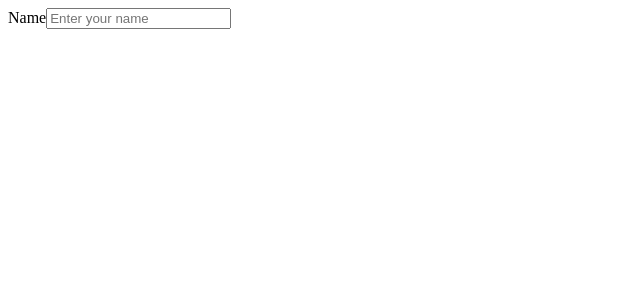
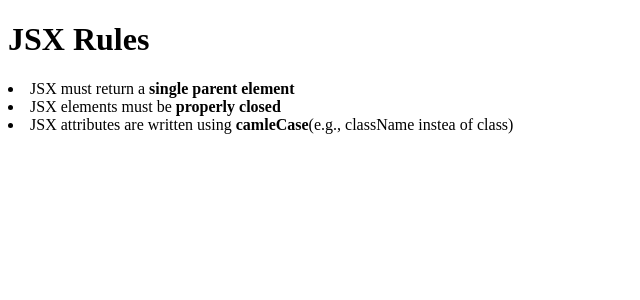
Before and after one commit to ShubhamVerma-Developer/50hours-react-JS-19, a React (Vite) app in the folder intro/react-demos/: page / in a window 1280 px wide. Shown: the top 300 px of the page, without its empty margins (0-640 px from the left). Built offline with nearby package versions, Linux system fonts and the light colour scheme.

Commit message:
create the JSXRules component and render this component in the App file

```diff
--- a/intro/react-demos/src/App.jsx
+++ b/intro/react-demos/src/App.jsx
@@ -1,8 +1,8 @@
-import WelcomeMessage from "./components/WelcomeMessage";
+import JSXRules from "./components/JSXRules";
 
 function App() {
   return <div>
-    <WelcomeMessage />
+    <JSXRules />
   </div>
 }
 
--- /dev/null
+++ b/intro/react-demos/src/components/JSXRules.jsx
@@ -0,0 +1,16 @@
+import React from 'react'
+
+const JSXRules = () => {
+  return (
+    <div>
+        <h1>JSX Rules</h1>
+        <p>
+            <li>JSX must return a <strong>single parent element</strong></li>
+            <li>JSX elements must be <strong>properly closed</strong></li>
+            <li>JSX attributes are written using <strong>camleCase</strong>(e.g., className instea of class)</li>
+        </p>
+    </div>
+  )
+}
+
+export default JSXRules
--- a/intro/react-demos/src/components/WelcomeMessage.jsx
+++ b/intro/react-demos/src/components/WelcomeMessage.jsx
@@ -2,13 +2,10 @@ import React from 'react'
 
 const WelcomeMessage = () => {
   return (
-    <section id="section">
-        <form>
-            <label htmlFor="name">Name</label>
-            <input type="text" placeholder="Enter your name" />
-        </form>
-
-    </section>
+    <div>
+        <h1>Hello, World</h1>
+        <p>Welcome to learning JSX!</p>
+    </div>
   )
 }
 
```
